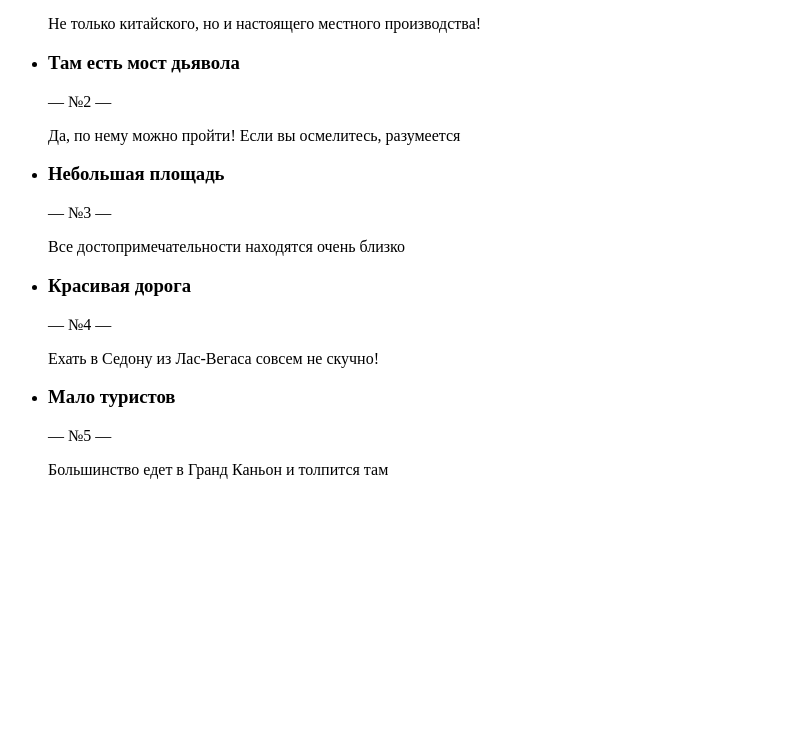
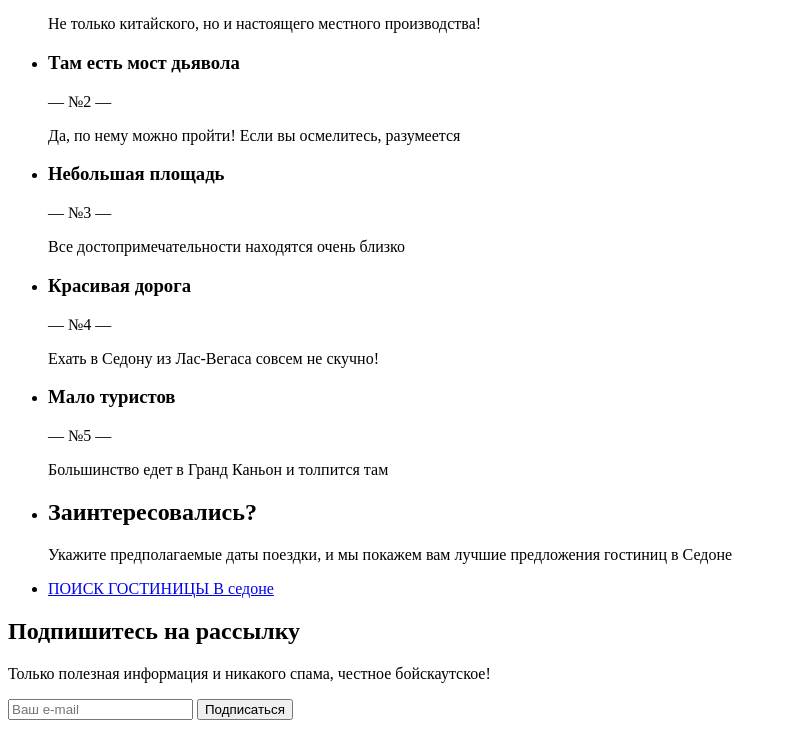
Before and after one commit to htmlacademy-htmlcss/2065575-sedona-34, a plain HTML site: page index.html in a window 1280 px wide. Shown: the part 917-1653 px from the top of the page, without its empty margins (0-787 px from the left). Before the commit the page ends 1412 px from the top, so only its background shows below. Drawn offline with Linux system fonts and the light colour scheme.

Commit message:
Добавляет код

```diff
--- a/index.html
+++ b/index.html
@@ -120,6 +120,30 @@
           </li>
         </ul>
       </section>
+
+      <section class="Hotel Search">
+        <ul class="Hotel Search-list">
+          <li class="Hotel Search-ltem">
+           <h2 class="Hotel Search">Заинтересовались?</h2>
+           <p class="Hotel Search">Укажите предполагаемые даты поездки, и мы покажем вам лучшие предложения гостиниц в Седоне</p>
+          </li>
+          <li class="Hotel Search-button">
+            <a class="button button-roctanglo" href="#">ПОИСК ГОСТИНИЦЫ В седоне</a>
+          </li>
+        </ul>
+      </section>
+
+      <section class="subscride">
+        <h2 class="subscride">Подпишитесь на рассылку</h2>
+        <p class="subscride">Только полезная информация и никакого спама, честное бойскаутское!</p>
+        <form class="subscride-form" action="http//echo.htmlacademy.ru/" method="post">
+          <p class="subscride-form-text">
+            <input type="text" name="subscride-text" placeholder="Ваш e-mail">
+            <button class="button" type="submit">Подписаться</button>
+          </p>
+        </form>
+      </section>
+
     </main>
   </body>
 </html>
```
